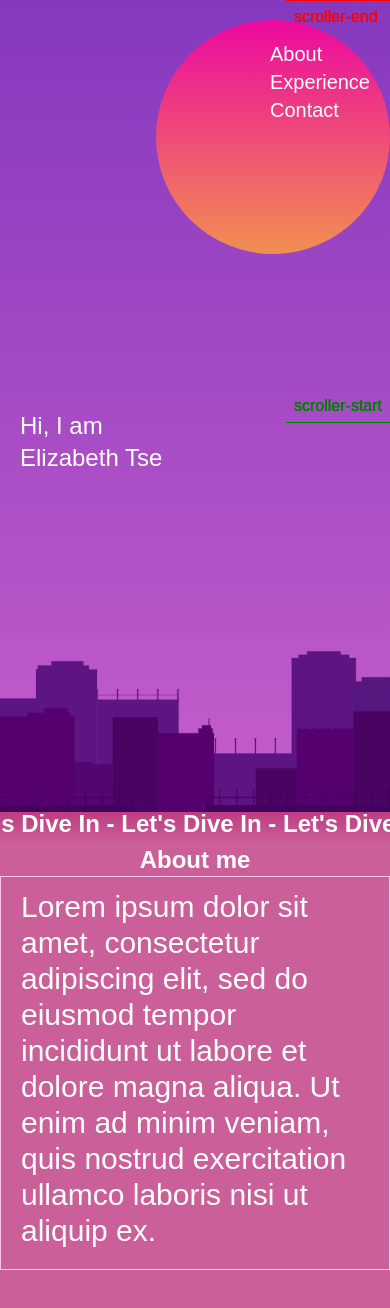
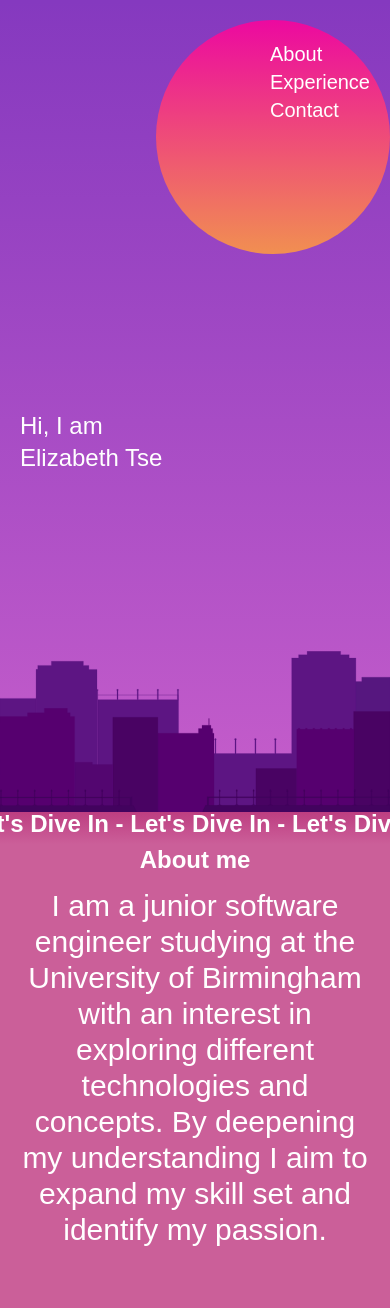
Before and after one commit to elizabetht25/etse-dev, a Next.js app: page / in a window 390 px wide. Shown: the top 1308 px of the page. Built offline with nearby package versions, Linux system fonts and the light colour scheme.

Commit message:
experience sizing

```diff
--- a/src/app/page.tsx
+++ b/src/app/page.tsx
@@ -363,7 +363,7 @@ function AboutMe() {
           <p>About me</p>
         </div>
         <div
-          className=" para h-[600] overflow-hidden text-clip border
+          className=" para h-[600] overflow-hidden text-clip text-center
           xl:text-7xl xl:p-15 xl:pt-20
           lg:text-6xl lg:p-13 lg:pt-15
           md:text-4xl md:p-10 md:pt-10
@@ -372,10 +372,10 @@ function AboutMe() {
           "
         >
           <p>
-            Lorem ipsum dolor sit amet, consectetur adipiscing elit, sed do
-            eiusmod tempor incididunt ut labore et dolore magna aliqua. Ut enim
-            ad minim veniam, quis nostrud exercitation ullamco laboris nisi ut
-            aliquip ex.
+            I am a junior software engineer studying at the University of
+            Birmingham with an interest in exploring different technologies and
+            concepts. By deepening my understanding I aim to expand my skill set
+            and identify my passion.
           </p>
         </div>
       </div>
@@ -510,15 +510,14 @@ function ExperienceTitle() {
 
       gsap.to(e, {
         y: () => -(window.innerHeight * speed),
-        ease:'expo.out',
+        ease: "expo.out",
         scrollTrigger: {
-          trigger: '.exp',
+          trigger: ".exp",
           start: "50% 50%",
           scrub: true,
-          markers: true,
-        }
-      })
-    })
+        },
+      });
+    });
     gsap.from(".button", {
       y: 400,
       ease: "power2.in",
@@ -555,13 +554,21 @@ function ExperienceTitle() {
         // markers: true,
       },
     });
-    gsap.to
+    gsap.to;
   });
   return (
     <div className=" h-350  bg-linear-to-t from-[#6F5FCB] flex">
       <div className="grid grid-col w-1/2 py-50 pl-50 h-dvh exp">
         <h1 className="font-extrabold text-6xl"> My Experience</h1>
-        <p className="text-5xl para2">
+        <p
+          className=" para2
+         xl:text-5xl
+          lg:text-4
+          md:text-3xl
+          sm:text-2xl
+          text-xl
+        "
+        >
           Lorem ipsum dolor sit amet, consectetur adipiscing elit, sed do
           eiusmod tempor incididunt ut labore et dolore magna aliqua. Ut enim ad
           minim veniam, quis nostrud exercitation ullamco laboris nisi ut
@@ -575,23 +582,23 @@ function ExperienceTitle() {
       </div>
       <div className="relative w-1/2 flex justify-center">
         {/* <div className=" h-[800] p-20 border"> */}
-          <div className="grid grid-cols-3 gap-20 logos absolute bottom-0 top-0 pt-50">
-<div className="grid gap-30" data-speed='clamp(1.5)'>
+        <div className="grid grid-cols-3 gap-20 logos absolute bottom-0 top-0 pt-50">
+          <div className="grid gap-40" data-speed="clamp(1.5)">
             <Image src="/typescript.png" alt="" height={100} width={100} />
             <Image src="/tailwindcsslogo.svg" alt="" height={100} width={100} />
-          <Image src="/prisma.png" alt="" width={100} height={100} />
-</div>
-<div className="grid gap-30" data-speed="clamp(2)">
+            <Image src="/prisma.png" alt="" width={100} height={100} />
+          </div>
+          <div className="grid gap-40" data-speed="clamp(4)">
             <Image src="/nextjslogo.png" alt="" width={100} height={100} />
             <Image src="/java.png" alt="" width={100} height={100} />
             <Image src="/html-5.png" alt="" width={100} height={100} />
-</div>
-<div className="grid gap-30" data-speed='clamp(1.8)'>
+          </div>
+          <div className="grid gap-40" data-speed="clamp(2.8)">
             <Image src="/gsaplogo.png" alt="" width={100} height={100} />
             <Image src="/pythlogo.png" alt="" width={100} height={100} />
             <Image src="/js.png" alt="" width={100} height={100} />
-            </div>
           </div>
+        </div>
         {/* </div> */}
       </div>
     </div>
```
